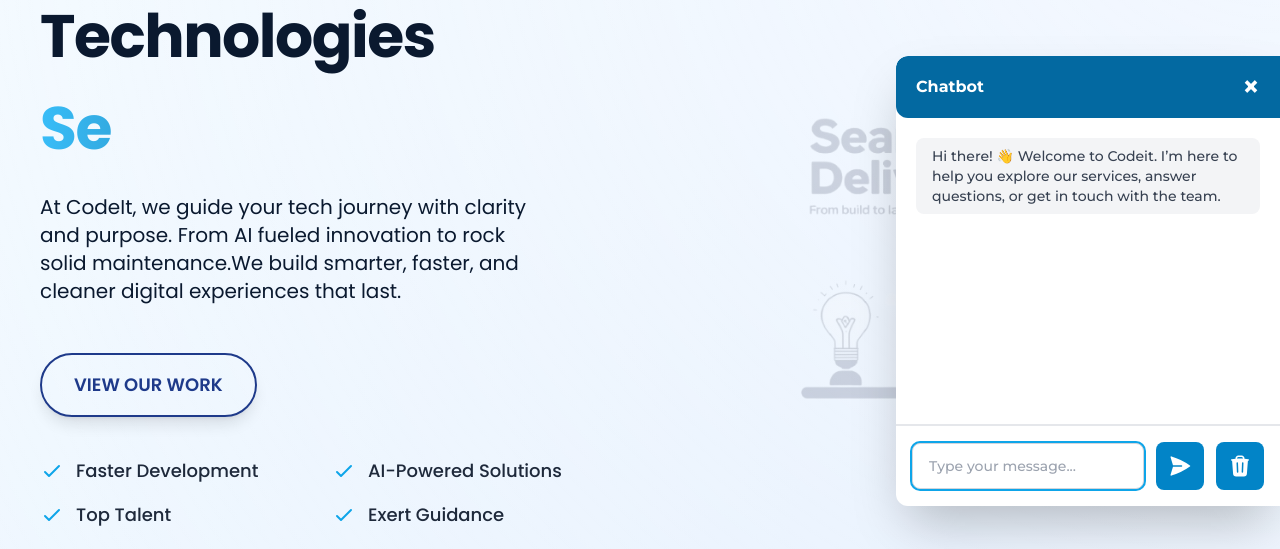
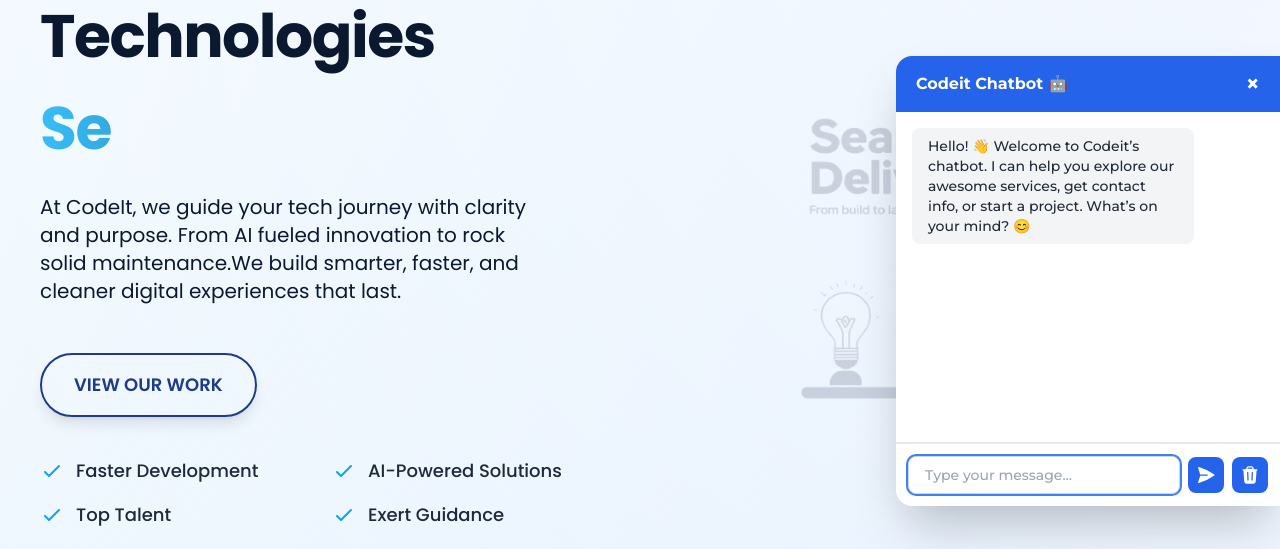
Before and after one commit to moin-ansari-o8/CodeIt, a React (Vite) app: page / in a window 1280 px wide. Both pictures are taken after a click on the button "Chat with us". Shown: the part 198-747 px from the top of the page. Built offline with nearby package versions, Linux system fonts and the light colour scheme; no server answers; a web font is replaced by a local one; what cohere-ai would draw is missing.

Commit message:
chat bot edit

```diff
--- a/src/components/Chatbot.jsx
+++ b/src/components/Chatbot.jsx
@@ -21,9 +21,15 @@
     return localStorage.getItem("chatbotSessionId") || null;
   });
   const [isLoading, setIsLoading] = useState(false);
+  const [dimensions, setDimensions] = useState(() => {
+    const saved = localStorage.getItem("chatbotDimensions");
+    return saved ? JSON.parse(saved) : { width: 384, height: 450 }; // w-96 = 384px
+  });
   const containerRef = useRef(null);
   const messagesContainerRef = useRef(null);
   const inputRef = useRef(null);
+  const resizeRef = useRef(null);
+  const [isResizing, setIsResizing] = useState(null);
 
   // Auto-collapse button after 2s
   useEffect(() => {
@@ -31,17 +37,22 @@
     return () => clearTimeout(timer);
   }, []);
 
-  // Save messages to localStorage whenever they change
+  // Save messages and dimensions to localStorage
   useEffect(() => {
     localStorage.setItem("chatbotMessages", JSON.stringify(messages));
   }, [messages]);
 
+  useEffect(() => {
+    localStorage.setItem("chatbotDimensions", JSON.stringify(dimensions));
+  }, [dimensions]);
+
   // Close chatbox on outside click
   useEffect(() => {
-    function handleClickOutside(event) {
+    const handleClickOutside = (event) => {
       if (
         containerRef.current &&
-        !containerRef.current.contains(event.target)
+        !containerRef.current.contains(event.target) &&
+        !isResizing
       ) {
         if (isOpen) {
           setIsOpen(false);
@@ -49,16 +60,14 @@
           setIsExpanded(false);
         }
       }
-    }
+    };
     if (isOpen) {
       document.addEventListener("mousedown", handleClickOutside);
-    } else {
-      document.removeEventListener("mousedown", handleClickOutside);
     }
     return () => document.removeEventListener("mousedown", handleClickOutside);
-  }, [isOpen]);
+  }, [isOpen, isResizing]);
 
-  // Scroll to the latest message
+  // Scroll to latest message
   useEffect(() => {
     if (messagesContainerRef.current) {
       messagesContainerRef.current.scrollTop =
@@ -66,7 +75,50 @@
     }
   }, [messages, isLoading]);
 
-  // Toggle chat and send welcome message only for new sessions
+  // Handle custom resizing
+  useEffect(() => {
+    const handleMouseMove = (e) => {
+      if (!isResizing || !resizeRef.current) return;
+      const rect = resizeRef.current.getBoundingClientRect();
+      let newWidth = dimensions.width;
+      let newHeight = dimensions.height;
+
+      if (isResizing.includes("left")) {
+        newWidth = rect.right - e.clientX;
+      }
+      if (isResizing.includes("top")) {
+        newHeight = rect.bottom - e.clientY;
+      }
+      if (isResizing.includes("bottom")) {
+        newHeight = e.clientY - rect.top;
+      }
+
+      newWidth = Math.max(300, Math.min(800, newWidth)); // Min 300px, max 800px
+      newHeight = Math.max(300, Math.min(600, newHeight)); // Min 300px, max 600px
+
+      setDimensions({ width: newWidth, height: newHeight });
+    };
+
+    const handleMouseUp = () => {
+      setIsResizing(null);
+    };
+
+    if (isResizing) {
+      document.addEventListener("mousemove", handleMouseMove);
+      document.addEventListener("mouseup", handleMouseUp);
+      document.body.style.userSelect = "none";
+    } else {
+      document.body.style.userSelect = "";
+    }
+
+    return () => {
+      document.removeEventListener("mousemove", handleMouseMove);
+      document.removeEventListener("mouseup", handleMouseUp);
+      document.body.style.userSelect = "";
+    };
+  }, [isResizing, dimensions]);
+
+  // Toggle chat and send welcome message
   const toggleChat = () => {
     if (!isOpen) {
       setShowButton(false);
@@ -93,51 +145,63 @@
     } else {
       setIsOpen(false);
       setShowButton(true);
-      setTimeout(() => setIsExpanded(false), 100);
+      setTimeout(() => setIsExpanded(true), 300); // Reset for next open
     }
   };
 
-  // Send message or event to Cohere client
-  const sendMessage = async (text, sessId = sessionId) => {
+  // Send message to server
+  const sendMessage = async (text, msgSessionId = sessionId) => {
     setIsLoading(true);
     try {
       const data = await handleCohereRequest({
         message: text,
-        sessionId: sessId,
+        sessionId: msgSessionId,
       });
       setMessages((prev) => [...prev, { text: data.response, sender: "bot" }]);
     } catch (error) {
       console.error("Error sending message:", error);
       setMessages((prev) => [
         ...prev,
-        { text: "Oops! Something went wrong.", sender: "bot" },
+        { text: "Oops! Something went wrong 😕.", sender: "bot" },
       ]);
     } finally {
       setIsLoading(false);
+      setTimeout(() => {
+        if (inputRef.current) {
+          inputRef.current.focus();
+          console.log("Focused input after send/response");
+        }
+      }, 100);
     }
   };
 
-  // Handle user message submission
+  // Handle message submission
   const handleSendMessage = async (e) => {
     e.preventDefault();
     if (message.trim()) {
       setMessages((prev) => [...prev, { text: message, sender: "user" }]);
       setMessage("");
-      inputRef.current.focus();
       await sendMessage(message);
     }
   };
 
-  // Clear input box
+  // Clear input
   const clearInput = () => {
     setMessage("");
-    inputRef.current.focus();
+    inputRef.current?.focus();
   };
 
-  // Clear chatbox messages
+  // Clear chat
   const clearChat = () => {
     setMessages([]);
     localStorage.removeItem("chatbotMessages");
+    inputRef.current?.focus();
+  };
+
+  // Start resizing
+  const startResize = (direction) => (e) => {
+    e.preventDefault();
+    setIsResizing(direction);
   };
 
   return (
@@ -150,14 +214,14 @@
           onMouseLeave={() => {
             if (!isOpen) setIsExpanded(false);
           }}
-          className={`fixed bottom-24 right-0 bg-sky-200 text-primary py-2 px-3
-          ${isExpanded ? "w-44" : "w-12"}
-          h-12 overflow-hidden whitespace-nowrap rounded-l-lg shadow-lg z-50
-          transition-all duration-500 ease-in-out hover:bg-sky-300 hover:scale-105
-          hover:shadow-xl flex items-center`}
+          className={`fixed bottom-24 right-4 bg-blue-500 text-white py-2 px-3
+          ${isExpanded ? "w-32" : "w-12"}
+          h-12 rounded-l-lg overflow-hidden whitespace-nowrap shadow-lg z-50
+          transition-all duration-300 ease-in-out hover:bg-blue-600 hover:scale-105
+          flex items-center`}
         >
           <div className="min-w-[1.5rem] flex justify-center">
-            <ChatBubbleLeftRightIcon className="w-7 h-7 text-sky-700 shrink-1" />
+            <ChatBubbleLeftRightIcon className="w-6 h-6 text-white" />
           </div>
           <span
             className={`ml-2 transition-opacity duration-300 ${
@@ -172,16 +236,48 @@
       {/* Chat Box */}
       {isOpen && (
         <div
-          ref={containerRef}
-          className="fixed bottom-24 right-0 w-96 bg-white rounded-l-xl shadow-2xl z-50 overflow-hidden flex flex-col animate-scaleUp"
-          style={{ height: "450px" }}
+          ref={resizeRef}
+          className={`fixed bottom-24 right-0 bg-white shadow-2xl z-50 overflow-hidden flex flex-col transition-all duration-300 ease-in-out transform ${
+            isOpen ? "scale-100 opacity-100" : "scale-95 opacity-0"
+          }`}
+          style={{
+            width: `${dimensions.width}px`,
+            height: `${dimensions.height}px`,
+            minWidth: "300px",
+            minHeight: "300px",
+            borderTopLeftRadius: "16px",
+            borderBottomLeftRadius: "16px",
+          }}
         >
+          {/* Resize Handles */}
+          <div
+            className="absolute top-0 left-0 right-0 h-2 cursor-ns-resize hover:bg-blue-100"
+            onMouseDown={startResize("top")}
+          />
+          <div
+            className="absolute top-0 left-0 w-4 h-4 cursor-nwse-resize hover:bg-blue-100"
+            onMouseDown={startResize("top-left")}
+          />
+          <div
+            className="absolute top-0 bottom-0 left-0 w-2 cursor-ew-resize hover:bg-blue-100"
+            onMouseDown={startResize("left")}
+          />
+          <div
+            className="absolute bottom-0 left-0 w-4 h-4 cursor-nesw-resize hover:bg-blue-100"
+            onMouseDown={startResize("bottom-left")}
+          />
+          <div
+            className="absolute bottom-0 left-0 right-0 h-2 cursor-ns-resize hover:bg-blue-100"
+            onMouseDown={startResize("bottom")}
+          />
+
+          <div ref={containerRef} className="flex flex-col h-full">
             {/* Header */}
-          <div className="bg-sky-700 text-white px-5 py-4 font-semibold flex justify-between items-center rounded-l-xl">
-            Chatbot
+            <div className="bg-blue-600 text-white px-5 py-4 font-semibold flex justify-between items-center">
+              Codeit Chatbot 🤖
               <button
                 onClick={toggleChat}
-              className="text-white text-3xl leading-none hover:text-red-300 transition"
+                className="text-white text-2xl leading-none hover:text-red-300 transition"
                 aria-label="Close chat"
               >
                 ×
@@ -191,7 +287,7 @@
             {/* Messages Area */}
             <div
               ref={messagesContainerRef}
-            className="p-5 text-gray-700 flex-grow overflow-y-auto border-b border-gray-200 text-sm"
+              className="p-4 text-gray-800 flex-grow overflow-y-auto border-b border-gray-200 text-sm"
             >
               {messages.map((msg, index) => (
                 <div
@@ -202,21 +298,22 @@
                 >
                   <p
                     className={`inline-block px-4 py-2 rounded-lg ${
-                    msg.sender === "user" ? "bg-sky-100" : "bg-gray-100"
-                  }`}
+                      msg.sender === "user"
+                        ? "bg-blue-100 text-blue-800"
+                        : "bg-gray-100 text-gray-800"
+                    } max-w-[80%] whitespace-pre-wrap`}
                   >
                     {msg.text}
                   </p>
                 </div>
               ))}
-            {/* Loading Indicator */}
               {isLoading && (
                 <div className="text-left mb-3">
                   <div className="inline-block px-4 py-2 rounded-lg bg-gray-100">
                     <div className="flex gap-1 items-center justify-start h-5">
-                    <span className="w-2 h-2 bg-sky-500 rounded-full animate-bounce delay-0"></span>
-                    <span className="w-2 h-2 bg-sky-500 rounded-full animate-bounce delay-150"></span>
-                    <span className="w-2 h-2 bg-sky-500 rounded-full animate-bounce delay-300"></span>
+                      <span className="w-2 h-2 bg-blue-500 rounded-full animate-bounce delay-0"></span>
+                      <span className="w-2 h-2 bg-blue-500 rounded-full animate-bounce delay-150"></span>
+                      <span className="w-2 h-2 bg-blue-500 rounded-full animate-bounce delay-300"></span>
                     </div>
                   </div>
                 </div>
@@ -226,7 +323,7 @@
             {/* Input */}
             <form
               onSubmit={handleSendMessage}
-            className="flex items-center gap-3 p-4 border-t border-gray-200"
+              className="flex items-center gap-2 p-3 border-t border-gray-200 shrink-0"
             >
               <div className="relative flex-grow">
                 <input
@@ -235,7 +332,7 @@
                   value={message}
                   onChange={(e) => setMessage(e.target.value)}
                   placeholder="Type your message..."
-                className="w-full px-4 py-3 border border-gray-300 rounded-lg text-sm outline-none focus:ring-2 focus:ring-sky-500 pr-8"
+                  className="w-full px-4 py-2 border border-gray-300 rounded-lg text-sm outline-none focus:ring-2 focus:ring-blue-500 pr-8"
                   disabled={isLoading}
                 />
                 {message && (
@@ -252,11 +349,11 @@
               <div className="relative">
                 <button
                   type="submit"
-                className="bg-sky-600 hover:bg-sky-700 text-white p-3 rounded-lg transition relative"
+                  className="bg-blue-600 hover:bg-blue-700 text-white p-2 rounded-lg transition relative"
                   aria-label="Send message"
                   disabled={isLoading}
                 >
-                <PaperAirplaneIcon className="w-6 h-6 rotate-0" />
+                  <PaperAirplaneIcon className="w-5 h-5 rotate-0" />
                   <span className="tooltip">Send</span>
                 </button>
               </div>
@@ -264,41 +361,32 @@
                 <button
                   type="button"
                   onClick={clearChat}
-                className="bg-sky-600 hover:bg-sky-700 text-white p-3 rounded-lg transition relative"
+                  className="bg-blue-600 hover:bg-blue-700 text-white p-2 rounded-lg transition relative"
                   aria-label="Clear chat"
                   disabled={isLoading}
                 >
-                <TrashIcon className="w-6 h-6" />
+                  <TrashIcon className="w-5 h-5" />
                   <span className="tooltip">Clear</span>
                 </button>
               </div>
             </form>
           </div>
+        </div>
       )}
 
-      {/* CSS for Loading Animation and Tooltips */}
-      <style jsx>{`
+      {/* CSS for Animations, Tooltips, and Resize */}
+      <style>
+        {`
           @keyframes bounce {
-          0%,
-          100% {
-            transform: translateY(0);
-          }
-          50% {
-            transform: translateY(-2px);
-          }
+            0%, 100% { transform: translateY(0); }
+            50% { transform: translateY(-2px); }
           }
           .animate-bounce {
             animation: bounce 0.6s infinite;
           }
-        .delay-0 {
-          animation-delay: 0s;
-        }
-        .delay-150 {
-          animation-delay: 0.15s;
-        }
-        .delay-300 {
-          animation-delay: 0.3s;
-        }
+          .delay-0 { animation-delay: 0s; }
+          .delay-150 { animation-delay: 0.15s; }
+          .delay-300 { animation-delay: 0.3s; }
           .tooltip {
             visibility: hidden;
             position: absolute;
@@ -314,12 +402,14 @@
             opacity: 0;
             transition: opacity 0.2s, visibility 0.2s;
             margin-bottom: 8px;
+            z-index: 60;
           }
           button:hover .tooltip {
             visibility: visible;
             opacity: 1;
           }
-      `}</style>
+        `}
+      </style>
     </>
   );
 };
```
Also changed, not shown: src/lib/cohereClient.js. Lines whose indentation alone changed are shown as unchanged.
